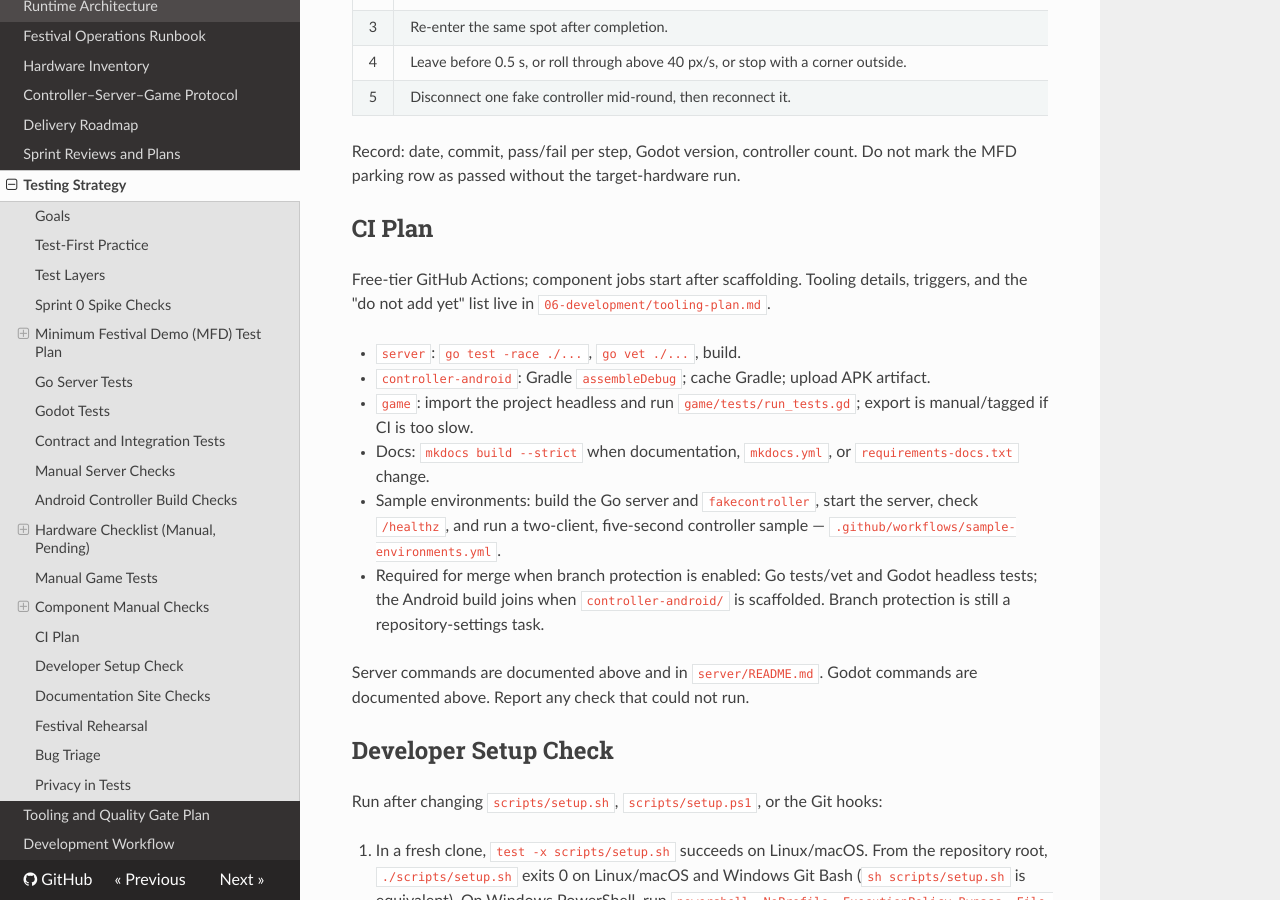
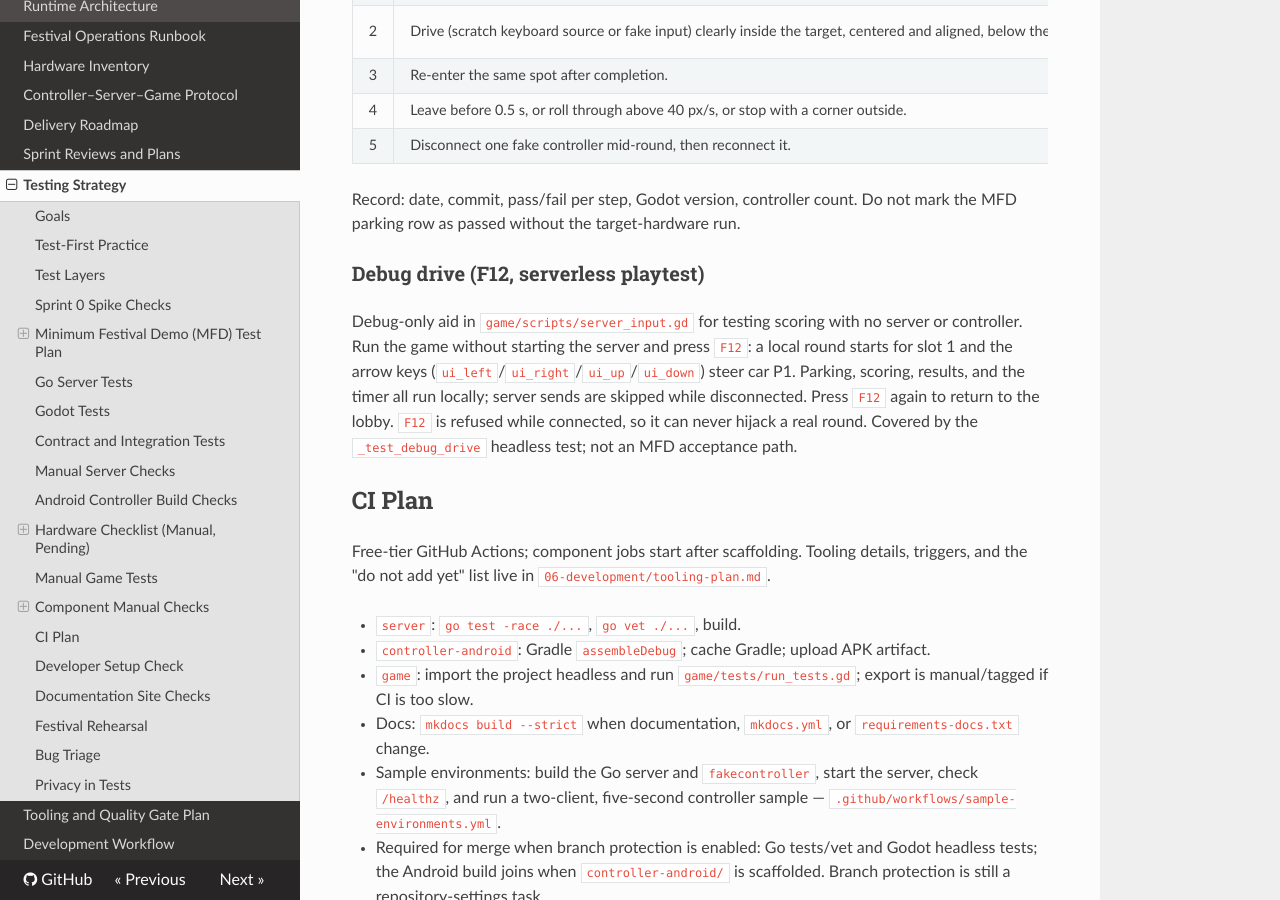
Before and after one commit to PSZLBit/ProszkowskaDrift, an MkDocs documentation site: the page built from documentation/06-development/testing.md, in a window 1280 px wide and 900 px high, scrolled down 16023 px. Built offline with MkDocs 1.6.1, drawn with Linux system fonts in a browser that asks for light colours; nearby versions of some CDN libraries; some of the changed text lies outside the part shown.

Commit message:
feat(game): F12 serverless debug drive for slot 1
(Cherry-picked from feat/add-godot-ai-playtest.) F12 starts a local round for P1 with arrow-key steering and no server; F12 again returns to the lobby. Scoring, results, and the clock run locally; refused while connected. Adds headless coverage and documents the aid in testing.md.

```diff
--- a/documentation/06-development/testing.md
+++ b/documentation/06-development/testing.md
@@ -252,6 +252,9 @@ The game scaffold uses a small headless GDScript runner
 - HUD scene: timer formatting, score rendering, malformed-row tolerance,
   automatic results on expiry, and hiding stale results when a new round
   starts.
+- Round lifecycle: tree-attached start, park, early finish, reset, restart,
+  expiry, disconnect, invalid start rejection, scriptless-Hud tolerance, and
+  the F12 serverless debug round.
 - Project settings: main scene, 1920×1080 viewport, and fullscreen mode.
 - Local quit key: `Q` requests quit, while key repeat, key release, other keys,
   and mouse events do not.
@@ -693,6 +696,17 @@ Run on the target laptop with one fake controller, then repeat with four.
 Record: date, commit, pass/fail per step, Godot version, controller count.
 Do not mark the MFD parking row as passed without the target-hardware run.
 
+### Debug drive (F12, serverless playtest)
+
+Debug-only aid in `game/scripts/server_input.gd` for testing scoring with no
+server or controller. Run the game without starting the server and press
+`F12`: a local round starts for slot 1 and the arrow keys
+(`ui_left`/`ui_right`/`ui_up`/`ui_down`) steer car P1. Parking, scoring,
+results, and the timer all run locally; server sends are skipped while
+disconnected. Press `F12` again to return to the lobby. `F12` is refused while
+connected, so it can never hijack a real round. Covered by the
+`_test_debug_drive` headless test; not an MFD acceptance path.
+
 ## CI Plan
 
 Free-tier GitHub Actions; component jobs start after scaffolding. Tooling
```
Also changed, not shown: 2 other files.
